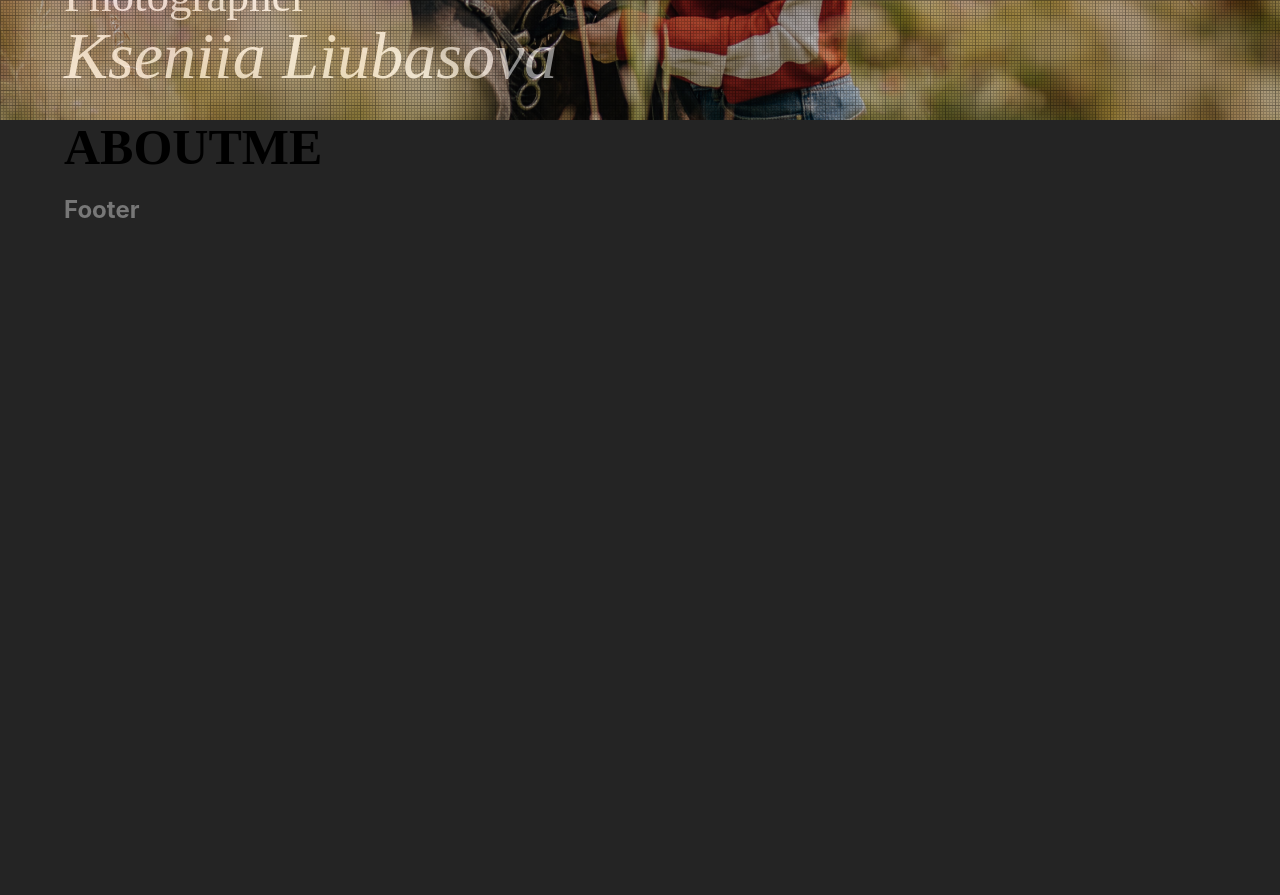
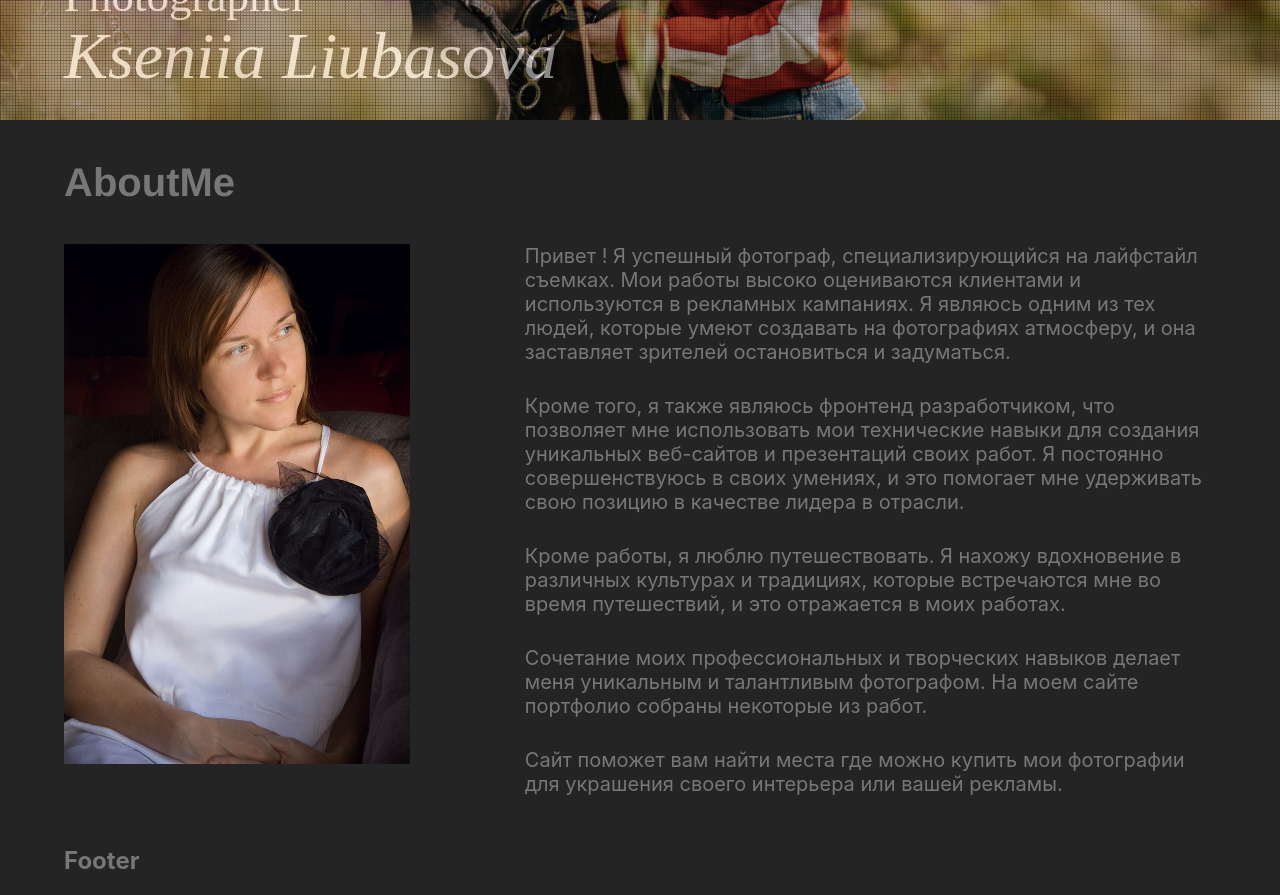
Before and after one commit to evakerrigan/eva-images, a React (Vite) app: page /about-me in a window 1280 px wide. Shown: the part 360-1255 px from the top of the page. Before the commit the page ends 800 px from the top, so only its background shows below. Built offline with nearby package versions, Linux system fonts and the light colour scheme; a web font is replaced by a local one.

Commit message:
feat: add content to aboutme component

```diff
--- a/src/components/AboutMe/AboutMe.scss
+++ b/src/components/AboutMe/AboutMe.scss
@@ -0,0 +1,39 @@
+.about-wrapper {
+  display: flex;
+  flex-wrap: nowrap;
+  justify-content: space-between;
+}
+
+.about-title {
+  color: #777;
+  padding: 40px 0 40px 0;
+  font-family: cursive;
+  font-family: Helvetica, Arial, sans-serif;
+  font-size: 40px;
+  text-transform: none;
+}
+
+.about-photo-wrapper {
+  width: 30%;
+  height: auto;
+}
+
+.about-photo {
+  width: 100%;
+  height: 100%;
+  background-image: url('../../assets/image/me.jpg');
+  background-repeat: no-repeat;
+  background-position: top center;
+  background-size: contain;
+}
+
+.about-text {
+  width: 60%;
+}
+
+
+.about-paragraph {
+  color: #777;
+  font-size: 20px;
+  margin: 0 0 30px 0;
+}
--- a/src/components/AboutMe/AboutMe.tsx
+++ b/src/components/AboutMe/AboutMe.tsx
@@ -5,7 +5,43 @@ export class AboutMe extends Component {
   render() {
     return (
       <div className="wrapper">
-        <h1>AboutMe</h1>
+        <h1 className="about-title">AboutMe</h1>
+        <div className="about-wrapper">
+          <div className="about-photo-wrapper">
+            <div className="about-photo"></div>
+          </div>
+          <div className="about-text">
+            <p className="about-paragraph">
+              Привет ! Я успешный фотограф, специализирующийся на лайфстайл съемках. Мои работы
+              высоко оцениваются клиентами и используются в рекламных кампаниях. Я являюсь одним из
+              тех людей, которые умеют создавать на фотографиях атмосферу, и она заставляет зрителей
+              остановиться и задуматься.
+            </p>
+
+            <p className="about-paragraph">
+              Кроме того, я также являюсь фронтенд разработчиком, что позволяет мне использовать мои
+              технические навыки для создания уникальных веб-сайтов и презентаций своих работ. Я
+              постоянно совершенствуюсь в своих умениях, и это помогает мне удерживать свою позицию
+              в качестве лидера в отрасли.
+            </p>
+
+            <p className="about-paragraph">
+              Кроме работы, я люблю путешествовать. Я нахожу вдохновение в различных культурах и
+              традициях, которые встречаются мне во время путешествий, и это отражается в моих
+              работах.
+            </p>
+
+            <p className="about-paragraph">
+              Сочетание моих профессиональных и творческих навыков делает меня уникальным и
+              талантливым фотографом. На моем сайте портфолио собраны некоторые из работ.
+            </p>
+
+            <p className="about-paragraph">
+              Сайт поможет вам найти места где можно купить мои фотографии для украшения своего
+              интерьера или вашей рекламы.
+            </p>
+          </div>
+        </div>
       </div>
     );
   }
```
Also changed, not shown: src/assets/image/me.jpg (added).
